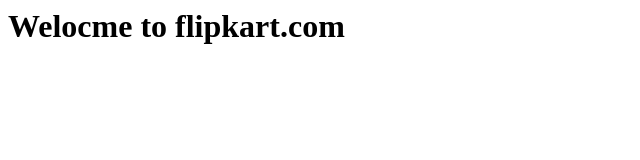
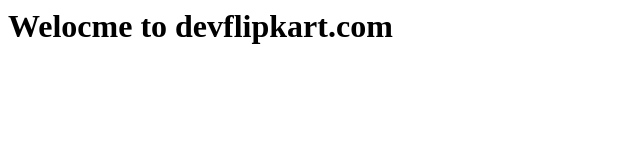
Before and after one commit to AnilKumar107/gitjan2023, a plain HTML site: page index.html in a window 1280 px wide. Shown: the whole page, without its empty margins (0-640 px from the left). Drawn offline with Linux system fonts and the light colour scheme.

Commit message:
added file

```diff
--- a/index.html
+++ b/index.html
@@ -1 +1 @@
-<h1>Welocme to flipkart.com</h1>
+<h1>Welocme to devflipkart.com</h1>
```
